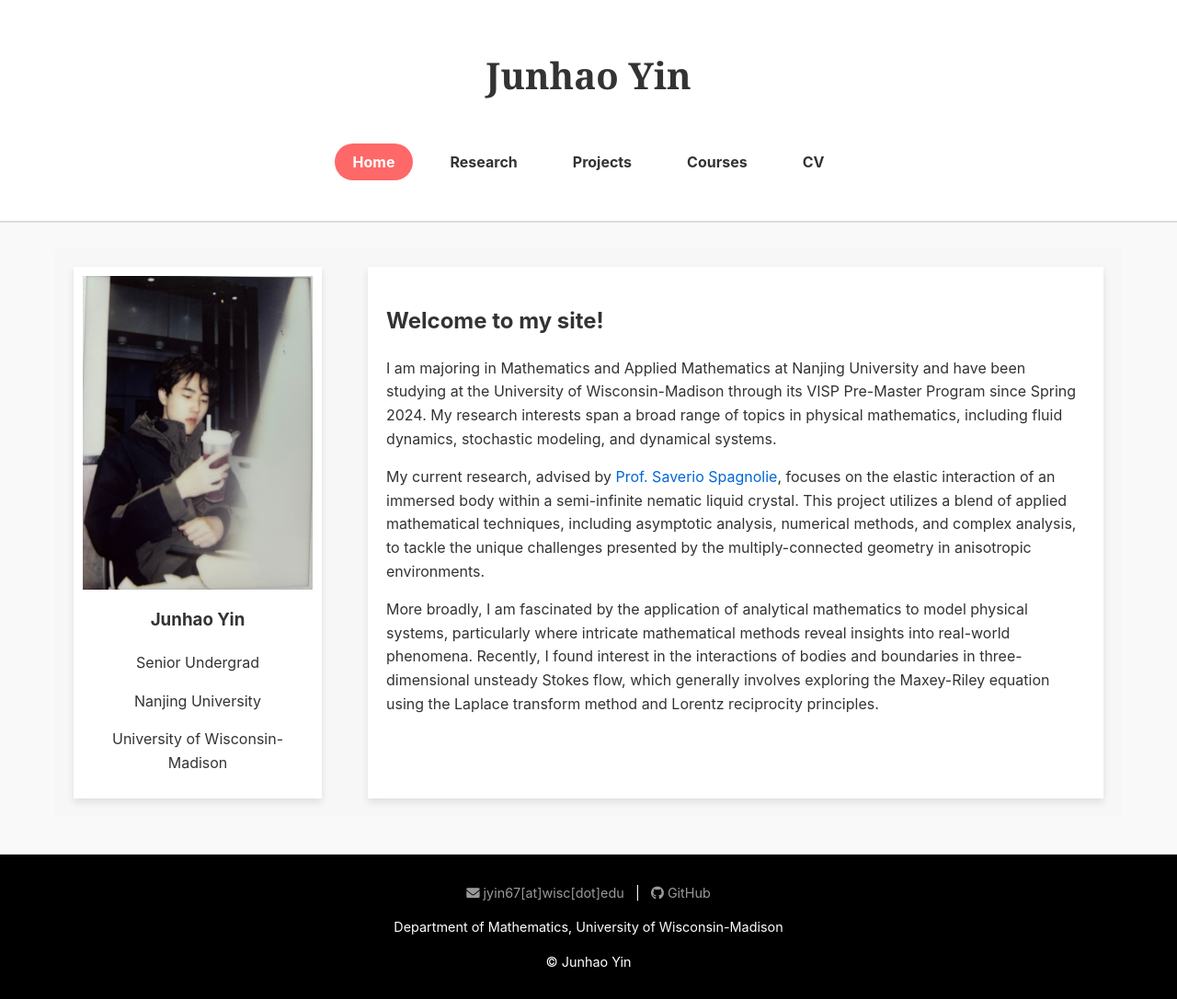
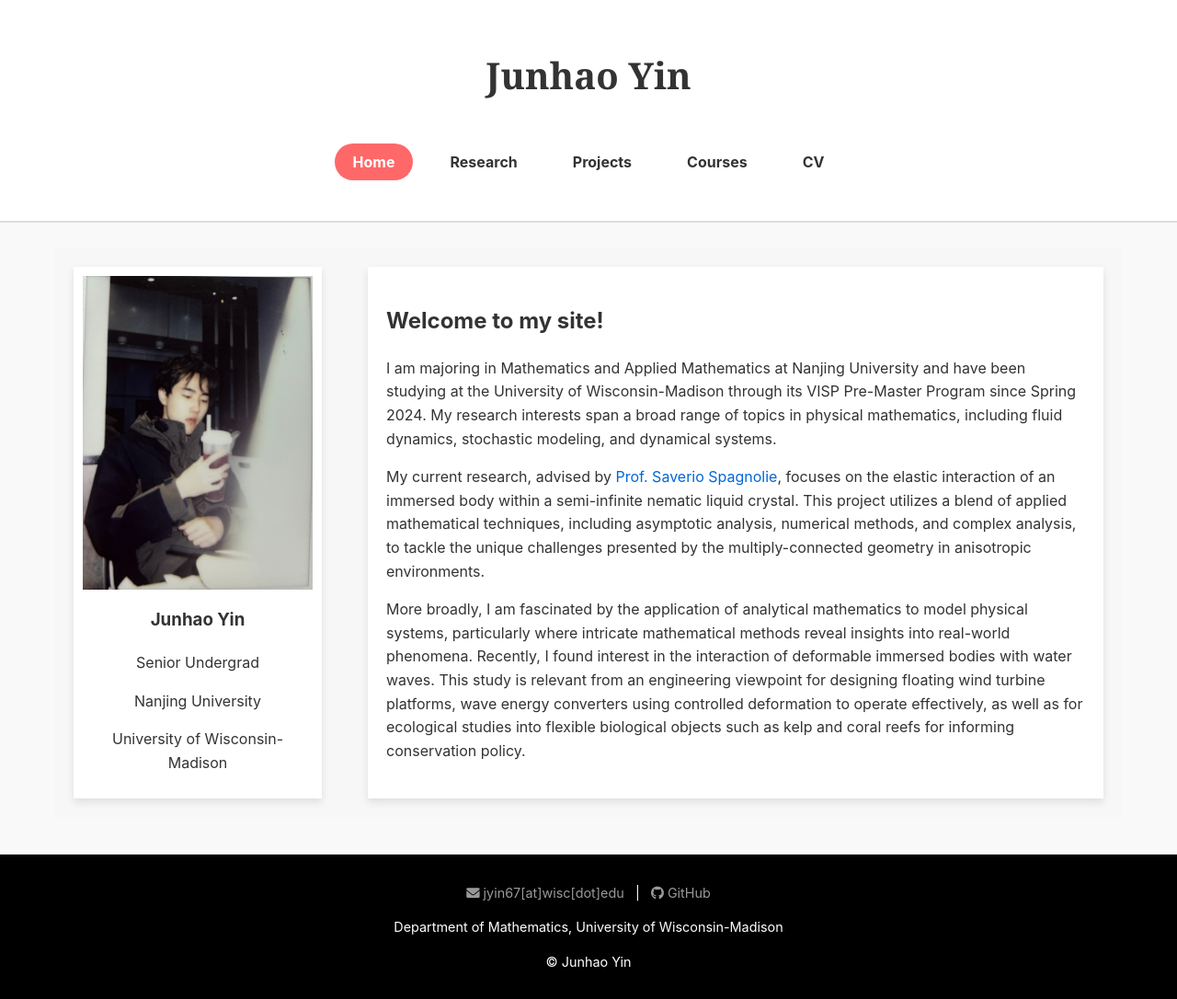
Before and after one commit to Yoon-1023/Yoon-1023.github.io, a Jekyll site: the page built from index.md, in a window 1280 px wide. Shown: the whole page at 92% size. Built offline with Jekyll 4.4.1, drawn with Linux system fonts in a browser that asks for light colours.

Commit message:
Update index.md

```diff
--- a/index.md
+++ b/index.md
@@ -85,9 +85,10 @@ header {
     </p>
     <p>
       More broadly, I am fascinated by the application of analytical mathematics to model physical systems, particularly where intricate
-      mathematical methods reveal insights into real-world phenomena. Recently, I found interest in the interactions of bodies and boundaries in
-      three-dimensional unsteady Stokes flow, which generally involves exploring the Maxey-Riley equation using the Laplace transform method and
-      Lorentz reciprocity principles.
+      mathematical methods reveal insights into real-world phenomena. Recently, I found interest in the interaction of deformable immersed bodies with water waves. This study is relevant from an
+engineering viewpoint for designing floating wind turbine platforms, wave energy converters
+using controlled deformation to operate effectively, as well as for ecological studies
+into flexible biological objects such as kelp and coral reefs for informing conservation policy.
     </p>
   </div>
 </div>
```
